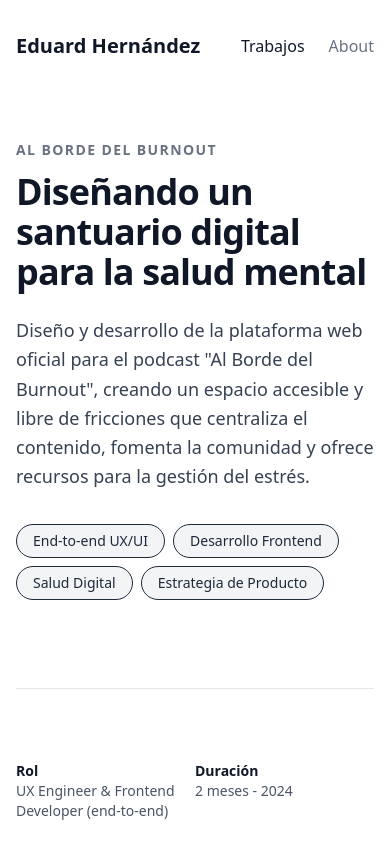
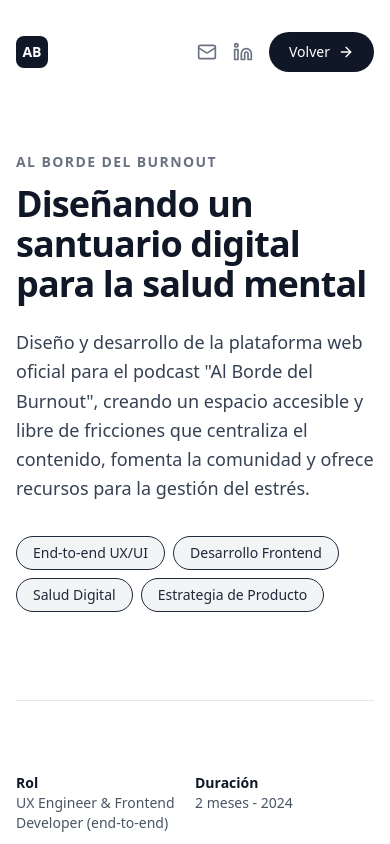
Before and after one commit to trosdesuru/project-page, a Next.js app: page / in a window 390 px wide. Shown: the top 844 px of the page. Built offline with nearby package versions, Linux system fonts and the light colour scheme.

Commit message:
fix: responsive sizes

```diff
--- a/package.json
+++ b/package.json
@@ -9,6 +9,7 @@
     "lint": "eslint"
   },
   "dependencies": {
+    "@tabler/icons-react": "^3.40.0",
     "clsx": "^2.1.1",
     "framer-motion": "^12.36.0",
     "lucide-react": "^0.577.0",
--- a/src/components/Footer.tsx
+++ b/src/components/Footer.tsx
@@ -1,31 +1,48 @@
-import Link from 'next/link';
+import { ArrowRight, Link } from "lucide-react";
 
 export default function Footer() {
   return (
-    <footer className="mx-auto max-w-6xl px-4 py-12 sm:px-6 lg:px-8">
-      <div className="flex flex-col items-center justify-between gap-6 border-t border-gray-200 pt-12 sm:flex-row">
-        <div className="flex flex-col items-center gap-1 sm:items-start">
-          <h2 className="text-lg font-semibold text-gray-900">Let's connect</h2>
+    <footer className="mt-12 bg-slate-950 py-16 sm:py-20">
+      <div className="mx-auto max-w-6xl px-4 sm:px-6 lg:px-8">
+        <div className="flex flex-col justify-between gap-8 border-t border-slate-800 pt-12 sm:flex-row sm:items-end">
+          <div className="flex flex-col gap-2">
+            <h2 className="text-xl font-semibold text-white">Contacta</h2>
             <a
-            href="mailto:tuemail@ejemplo.com"
-            className="text-base text-gray-600 transition-colors hover:text-gray-900"
+              href="mailto:eduardhernandezventos@gmail.com"
+              className="rounded-md text-base text-slate-400 transition-colors hover:text-white focus:ring-2 focus:ring-slate-400 focus:ring-offset-2 focus:ring-offset-slate-950 focus:outline-none"
             >
               eduardhernandezventos@gmail.com
             </a>
           </div>
-        <div className="flex gap-6">
+
+          <div className="flex items-center gap-6">
             <Link
-            href="/"
-            className="text-base font-medium text-gray-500 transition-colors hover:text-gray-900"
+              href="https://eduardhernandez-portfolio.vercel.app/"
+              className="flex items-center gap-2 rounded-full bg-gray-600 px-5 py-2.5 text-sm font-medium text-white transition-all hover:scale-105 hover:bg-gray-800 focus:ring-2 focus:ring-gray-900 focus:ring-offset-2 focus:outline-none"
             >
-            work
+              <span className="hidden sm:inline-block">Volver</span>
+              <span className="sm:hidden">Volver</span>
+              <ArrowRight className="h-4 w-4" />
             </Link>
-          <Link
-            href="/about"
-            className="text-base font-medium text-gray-500 transition-colors hover:text-gray-900"
+
+            <a
+              href="https://linkedin.com/in/tu-perfil"
+              target="_blank"
+              rel="noopener noreferrer"
+              className="rounded-md text-slate-400 transition-colors hover:text-white focus:ring-2 focus:ring-slate-400 focus:ring-offset-2 focus:ring-offset-slate-950 focus:outline-none"
+              aria-label="Visitar perfil oficial de LinkedIn"
             >
-            about
-          </Link>
+              <svg
+                xmlns="http://www.w3.org/2000/svg"
+                viewBox="0 0 24 24"
+                fill="currentColor"
+                className="h-6 w-6"
+                aria-hidden="true"
+              >
+                <path d="M20.447 20.452h-3.554v-5.569c0-1.328-.027-3.037-1.852-3.037-1.853 0-2.136 1.445-2.136 2.939v5.667H9.351V9h3.414v1.561h.046c.477-.9 1.637-1.85 3.37-1.85 3.601 0 4.267 2.37 4.267 5.455v6.286zM5.337 7.433c-1.144 0-2.063-.926-2.063-2.065 0-1.138.92-2.063 2.063-2.063 1.14 0 2.064.925 2.064 2.063 0 1.139-.925 2.065-2.064 2.065zm1.782 13.019H3.555V9h3.564v11.452zM22.225 0H1.771C.792 0 0 .774 0 1.729v20.542C0 23.227.792 24 1.771 24h20.451C23.2 24 24 23.227 24 22.271V1.729C24 .774 23.2 0 22.222 0h.003z" />
+              </svg>
+            </a>
+          </div>
         </div>
       </div>
     </footer>
--- a/src/components/Navbar.tsx
+++ b/src/components/Navbar.tsx
@@ -1,23 +1,51 @@
 import Link from 'next/link';
+import { Linkedin, Mail, ArrowLeft, ArrowRight } from 'lucide-react';
 
 export default function Navbar() {
   return (
     <nav className="mx-auto flex max-w-6xl items-center justify-between px-4 py-8 sm:px-6 lg:px-8">
       <Link
         href="/"
-        className="text-xl font-semibold text-gray-900 transition-colors hover:text-gray-600"
+        className="group flex items-center gap-2 text-xl font-bold text-gray-900 transition-colors hover:text-gray-600"
+        aria-label="Ir a la página principal"
       >
-        Eduard Hernández
+        <div className="flex h-8 w-8 items-center justify-center rounded-lg bg-gray-900 text-white transition-transform group-hover:scale-105">
+          <span className="text-sm leading-none font-bold">AB</span>
+        </div>
+        <span className="hidden sm:inline-block">Eduard Hernández</span>
       </Link>
-      <div className="flex gap-6">
-        <Link href="/" className="text-base font-medium text-gray-900">
-          Trabajos
-        </Link>
+
+      <div className="flex items-center gap-4 sm:gap-6">
+        <a
+          href="mailto:eduardhernandezventos@gmail.com"
+          className="text-gray-500 transition-colors hover:text-gray-900"
+          aria-label="Enviar un correo electrónico"
+        >
+          <Mail className="h-5 w-5" />
+        </a>
+
+        <a
+          href="https://www.linkedin.com/in/eduard-hernandez-ventos/"
+          target="_blank"
+          rel="noopener noreferrer"
+          className="text-gray-500 transition-colors hover:text-gray-900"
+          aria-label="Visitar perfil de LinkedIn"
+        >
+          <Linkedin className="h-5 w-5" />
+        </a>
+
+        <div
+          className="hidden h-6 w-px bg-gray-200 sm:block"
+          aria-hidden="true"
+        />
+
         <Link
-          href="/about"
-          className="text-base font-medium text-gray-500 transition-colors hover:text-gray-900"
+          href="https://eduardhernandez-portfolio.vercel.app/"
+          className="flex items-center gap-2 rounded-full bg-gray-900 px-5 py-2.5 text-sm font-medium text-white transition-all hover:scale-105 hover:bg-gray-800 focus:ring-2 focus:ring-gray-900 focus:ring-offset-2 focus:outline-none"
         >
-          About
+          <span className="hidden sm:inline-block">Volver</span>
+          <span className="sm:hidden">Volver</span>
+          <ArrowRight className="h-4 w-4" />
         </Link>
       </div>
     </nav>
```
Also changed, not shown: 1 other file (tests, documents, lock files or other folders). Lines whose indentation alone changed are shown as unchanged.
